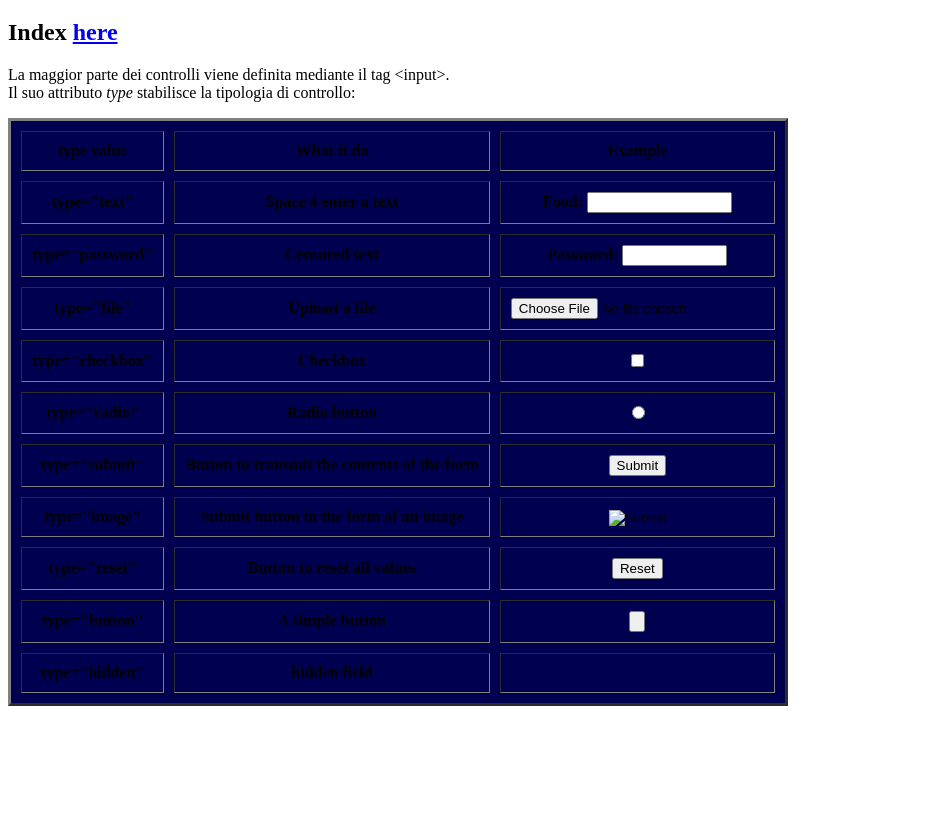
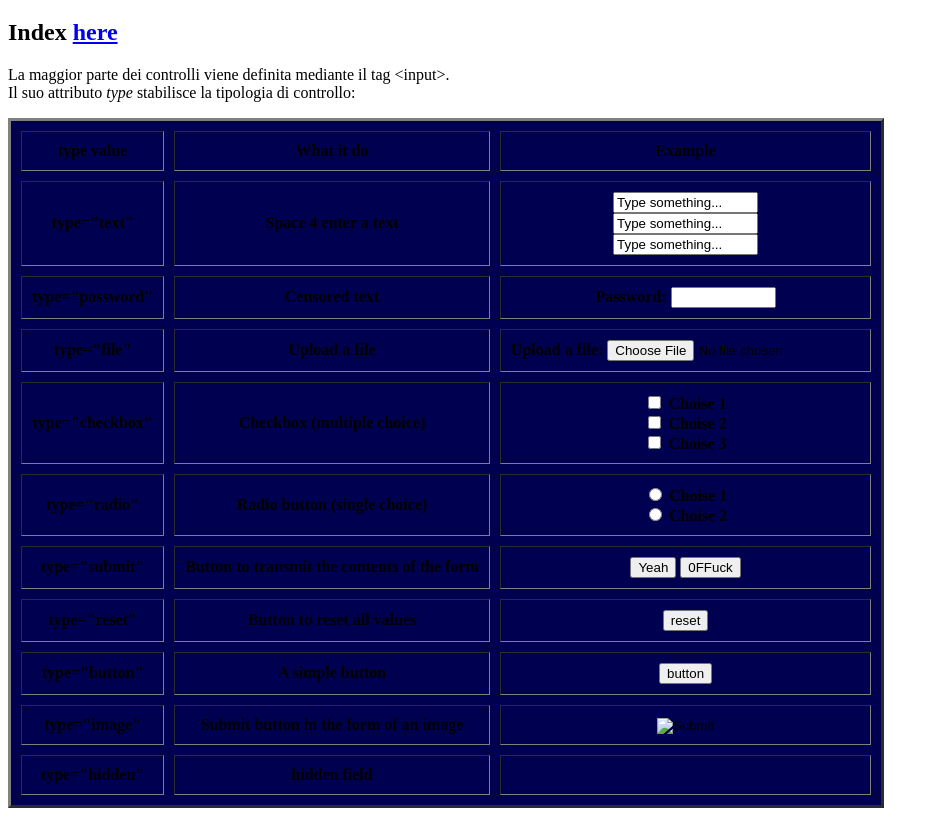
Before and after one commit to University-Works-Projects/Second-year-of-university, a plain HTML site: page tecnologie-web/about/HTML_input.html in a window 1280 px wide. Shown: the part 61-877 px from the top of the page, without its empty margins (0-939 px from the left). Before the commit the page ends 800 px from the top, so only its background shows below. Drawn offline with Linux system fonts and the light colour scheme.

Commit message:
Bump: now it's better, Fuck teah

```diff
--- a/tecnologie-web/about/HTML_input.html
+++ b/tecnologie-web/about/HTML_input.html
@@ -15,12 +15,15 @@
 
         <p>La maggior parte dei controlli viene definita mediante il tag &lt;input>.<br>Il suo attributo <i>type</i>
             stabilisce la tipologia di controllo:
+        </p>
         <table bgcolor="rgb(40,30,50)" border="3" cellspacing="10" cellpadding="10">
             <tr>
                 <th>type value</th>
                 <th>What it do</th>
                 <th>Example</th>
             </tr>
+
+            <!-- TEXT -->
             <tr>
                 <th>
                     type="text"
@@ -29,9 +32,15 @@
                     Space 4 enter a text
                 </th>
                 <th>
-                        Food: <input type="text" size="15" maxlenght="5">
+                    <form action="../index.html" method="post">
+                        <input type="text" name="input_text" size="15" value="Type something...">
+                        <br><input type="text" name="input_text" size="15" value="Type something...">
+                        <br><input type="text" name="input_text" size="15" value="Type something...">
+                    </form>
                 </th>
             </tr>
+
+            <!-- PASSWORD -->
             <tr>
                 <th>
                     type="password"
@@ -40,9 +49,13 @@
                     Censored text
                 </th>
                 <th>
-                        Password: <input type="password" size="10">
+                    <form action="../index.html" method="post">
+                        Password: <input type="password" name="input_password" size="10">
+                    </form>
                 </th>
             </tr>
+
+            <!-- FILE -->
             <tr>
                 <th>
                     type="file"
@@ -51,31 +64,46 @@
                     Upload a file
                 </th>
                 <th>
-                        <input type="file">
+                    <form action="../index.html" method="post">
+                        Upload a file: <input type="file" name="input_file">
+                    </form>
                 </th>
             </tr>
+
+            <!-- CHECKBOX -->
             <tr>
                 <th>
                     type="checkbox"
                 </th>
                 <th>
-                        Checkbox
+                    Checkbox (multiple choice)
                 </th>
                 <th>
-                        <input type="checkbox">
+                    <form action="../index.html" method="post">
+                        <input type="checkbox" name="input_checkbox_1" value="Choise 1"> Choise 1
+                        <br><input type="checkbox" name="input_checkbox_2" value="Choise 2"> Choise 2
+                        <br><input type="checkbox" name="input_checkbox_3" value="Choise 3"> Choise 3
+                    </form>
                 </th>
             </tr>
+
+            <!-- RADIO BUTTON -->
             <tr>
                 <th>
                     type="radio"
                 </th>
                 <th>
-                        Radio button
+                    Radio button (single choice)
                 </th>
                 <th>
-                        <input type="radio">
+                    <form action="../index.html" method="post">
+                        <input type="radio" name="input_radio" value="Choise 1"> Choise 1
+                        <br><input type="radio" name="input_radio" value="Choise 2"> Choise 2
+                    </form>
                 </th>
             </tr>
+
+            <!-- SUBMIT -->
             <tr>
                 <th>
                     type="submit"
@@ -84,9 +112,44 @@
                     Button to transmit the contents of the form
                 </th>
                 <th>
-                        <input type="submit">
+                    <form action="../index.html" method="post">
+                        <input type="submit" name="input_button" value="Yeah">
+                        <input type="submit" name="input_button" value="0FFuck">
+                    </form>
                 </th>
             </tr>
+
+            <!-- RESET -->
+            <tr>
+                <th>
+                    type="reset"
+                </th>
+                <th>
+                    Button to reset all values
+                </th>
+                <th>
+                    <form action="../index.html" method="post">
+                        <input type="reset" name="input_reset" value="reset">
+                    </form>
+                </th>
+            </tr>
+
+            <!-- BUTTON -->
+            <tr>
+                <th>
+                    type="button"
+                </th>
+                <th>
+                    A simple button
+                </th>
+                <th>
+                    <form action="../index.html" method="post">
+                        <input type="button" name="input_button" value="button">
+                    </form>
+                </th>
+            </tr>
+
+            <!-- IMAGE -->
             <tr>
                 <th>
                     type="image"
@@ -95,31 +158,13 @@
                     Submit button in the form of an image
                 </th>
                 <th>
-                        <input type="image">
+                    <form action="../index.html" method="post">
+                        <input type="image" name="input_">
+                    </form>
                 </th>
             </tr>
-                <tr>
-                    <th>
-                        type="reset"
-                    </th>
-                    <th>
-                        Button to reset all values
-                    </th>
-                    <th>
-                        <input type="reset">
-                    </th>
-                </tr>
-                <tr>
-                    <th>
-                        type="button"
-                    </th>
-                    <th>
-                        A simple button
-                    </th>
-                    <th>
-                        <input type="button">
-                    </th>
-                </tr>
+
+            <!-- HIDDEN -->
             <tr>
                 <th>
                     type="hidden"
@@ -128,11 +173,12 @@
                     hidden field
                 </th>
                 <th>
-                        <input type="hidden">
+                    <form action="../index.html" method="post">
+                        <input type="hidden" name="input_">
+                    </form>
                 </th>
             </tr>
         </table>
-        </p>
 
     </main>
 </body>
```
Lines whose indentation alone changed are shown as unchanged.
